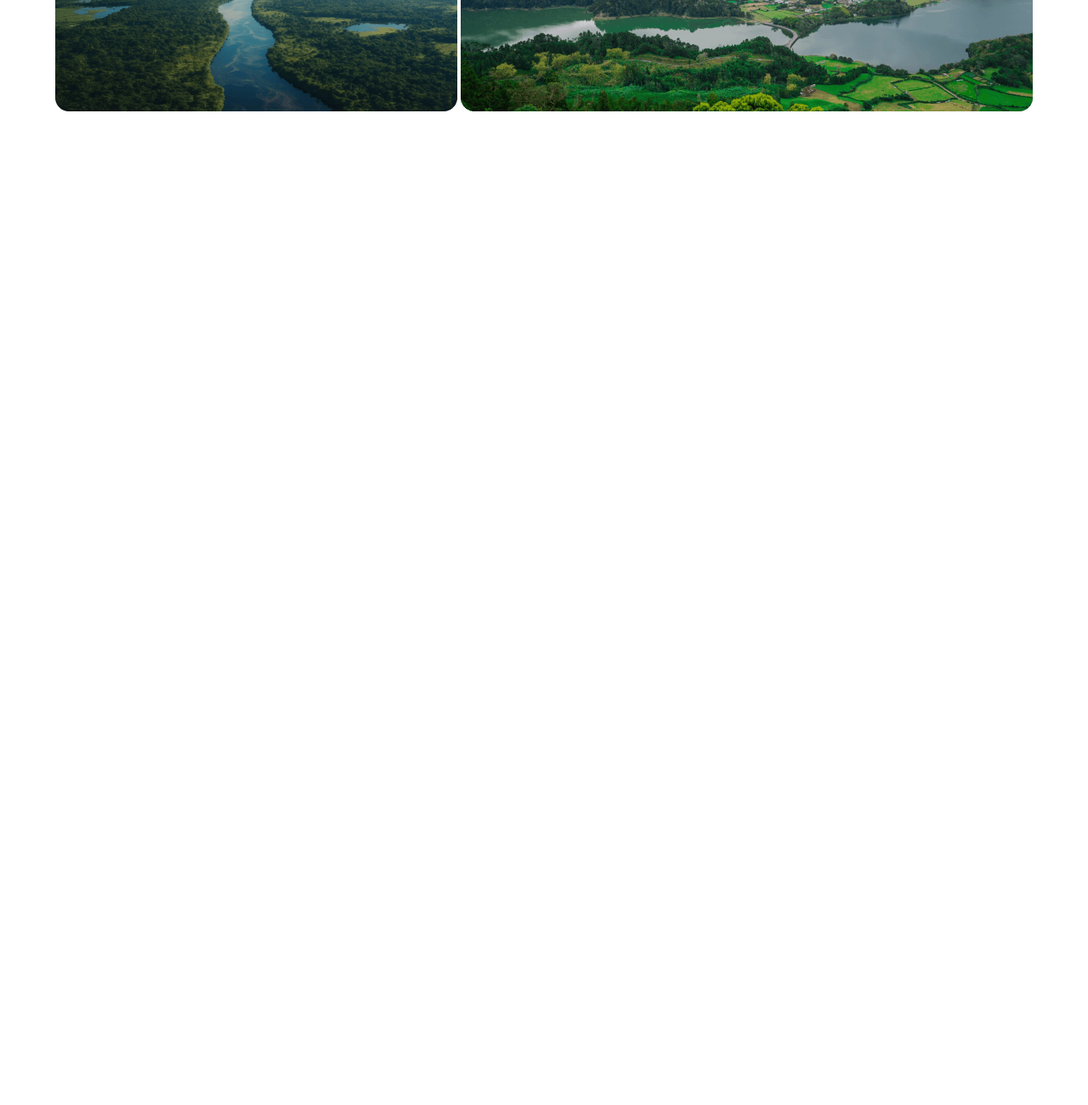
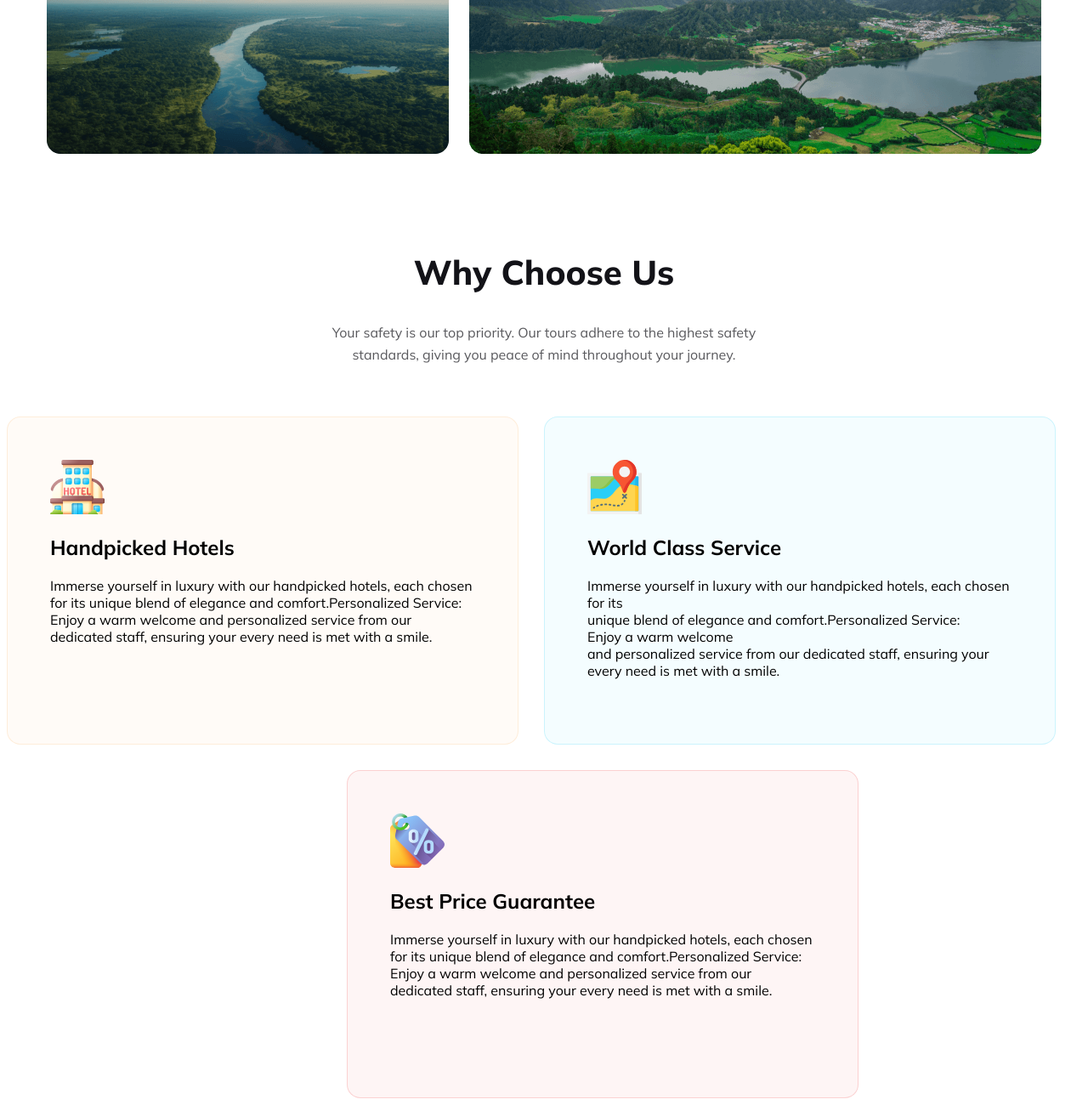
Before and after one commit to Sohanur20/-B9A2-Tour-Guide-BD, a plain HTML site: page index.html in a window 1280 px wide. Shown: the part 1803-3103 px from the top of the page at 85% size. Before the commit the page ends 1946 px from the top, so only its background shows below. Drawn offline with Linux system fonts and the light colour scheme.

Commit message:
choose section responsive

```diff
--- a/index.html
+++ b/index.html
@@ -117,6 +117,52 @@
             </div>
         </section>
 
+
+
+        <!-- Why Choose Us -->
+
+
+        <section class="choose-container">
+            <div class="choose-us">
+                <h2 class="popular-title ">Why Choose Us</h2>
+                <p class="shared-desk">Your safety is our top priority. Our tours adhere to the highest safety <br>
+                    standards, giving you peace of mind throughout your journey.</p>
+
+            </div>
+            <div class="hotel">
+
+                <div class="hotel-1">
+                    <img src="assets/Images/hotel 1.svg" alt="">
+                    <h2>Handpicked Hotels</h2>
+                    <p> Immerse yourself in luxury with our handpicked hotels, each chosen for its unique blend of
+                        elegance and comfort.Personalized Service: Enjoy a warm welcome and personalized service from
+                        our dedicated staff, ensuring your every need is met with a smile.</p>
+                </div>
+
+                <div class="hotel-2">
+                    <img src="assets/Images/map 1.svg" alt="">
+                    <h2>World Class Service</h2>
+                    <p> Immerse yourself in luxury with our handpicked hotels, each chosen for its <br> unique blend of
+                        elegance and comfort.Personalized Service: <br> Enjoy a warm welcome <br> and personalized service from
+                        our dedicated staff, ensuring your every need is met with a smile.</p>
+                </div>
+
+
+
+            </div>
+
+            <div class="hotel-3">
+                <img src="assets/Images/price-tag 1.svg" alt="">
+                <h2>Best Price Guarantee</h2>
+                <p> Immerse yourself in luxury with our handpicked hotels, each chosen for its unique blend of
+                    elegance and comfort.Personalized Service: Enjoy a warm welcome and personalized service from
+                    our dedicated staff, ensuring your every need is met with a smile.</p>
+            </div>
+
+        </section>
+
+
+
     </main>
 
 
--- a/styles/styles.css
+++ b/styles/styles.css
@@ -104,30 +104,83 @@ nav li a {
 
 
 /* our destination */
-.destination{
+.destination {
     margin-top: 100px;
+
 }
-.destination-header{
-text-align: center;
-margin-bottom: 50px;
+
+.destination-header {
+    text-align: center;
+    margin-bottom: 50px;
 }
 
 
 
-.shared-h2{
 
-    margin-top: -150px;
-    color: white;
-    font-size: 28px;
-    font-weight: 800;
+.destination-img {
+    text-align: center;
+    cursor: pointer;
+
+}
+
+.destination-img img {
+    padding: 10px;
+}
+
+/* chose us */
+
+.choose-us {
+    text-align: center;
+    margin-top: 100px;
+}
+
+.hotel {
+    display: flex;
+    gap: 30px;
+    margin-top: 60px;
+}
+
+.hotel-1 {
+    border-radius: 16px;
+    border: 1px solid rgba(251, 181, 99, 0.20);
+    background: rgba(251, 181, 99, 0.05);
+    padding: 50px;
+    width: 500px;
+    height: 284px;
+
+}
+
+.hotel-2 {
+    border-radius: 16px;
+    border: 1px solid rgba(41, 206, 246, 0.20);
+    background: rgba(41, 206, 246, 0.05);
+    padding: 50px;
+    width: 500px;
+    height: 284px;
 }
 
 
 
-.destination-img{
-    text-align: center;
+
+.hotel-3 {
+
+    border-radius: 16px;
+    border: 1px solid rgba(233, 68, 68, 0.20);
+    background: rgba(233, 68, 68, 0.05);
+    /* text-align: center; */
+    padding: 50px;
+    width: 500px;
+    height: 284px;
+    margin-left: 400px;
+    margin-top: 30px;
+
 
 }
+
+
+
+
+
 
 
 
@@ -139,11 +192,13 @@ margin-bottom: 50px;
 
 @media screen and (max-width:600px) {
 
-    nav ,
+    nav,
     .popular-item,
-    .destination-img{
+    .destination-img,
+    .hotel {
         flex-direction: column;
         text-align: center;
+
 
 
     }
@@ -153,4 +208,18 @@ margin-bottom: 50px;
         margin-top: 20px;
     }
 
+    .hotel-1,
+    .hotel-2 {
+        margin-left: 20px;
+        padding: 50px;
+        margin-top: 30px;
+
+    }
+
+    .hotel-3 {
+        margin: 0 auto;
+        padding: 50px;
+        margin-top: 20px;
+        margin-left: 30px;
+    }
 }
```
Also changed, not shown: assets/Images/hotel 1.svg (added), assets/Images/map 1.svg (added), assets/Images/price-tag 1.svg (added). Lines whose indentation alone changed are shown as unchanged.
